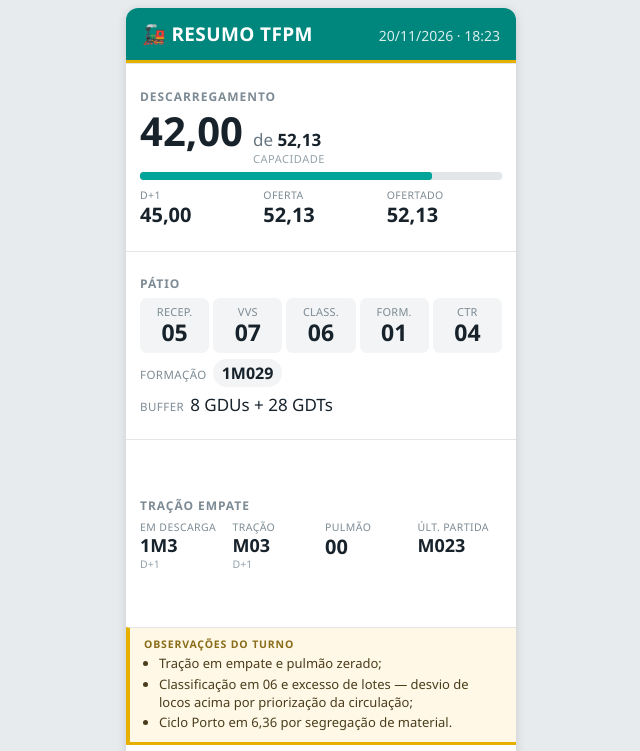
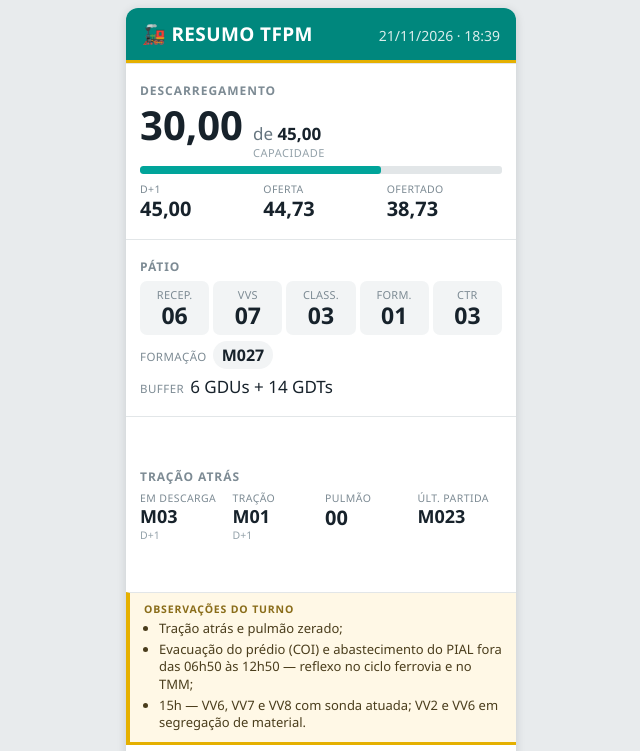
Before and after one commit to Petrus-GIF/Estudando, a plain HTML site: page cartao-turno.html in a window 1280 px wide. Shown: the top 751 px of the page, without its empty margins (319-959 px from the left). Drawn offline with Linux system fonts and the light colour scheme.

Commit message:
Lança o turno de 21/11
Turno de 21/11 18:39: realizado 30,00 de 45,00, depois dos 42,00 de
ontem. Dois eventos fora da operação normal pesaram: a evacuação do
prédio (COI) e o sistema de abastecimento do PIAL fora das 06h50 às
12h50 — seis horas sem abastecer loco.

Ainda assim o ciclo fechou em 9,75, abaixo do programa, segurado pelo
porto em 3,42. Tração atrás e pulmão zerado pelo segundo turno seguido.

Co-Authored-By: Claude Opus 5 <noreply@anthropic.com>
Claude-Session: https://claude.ai/code/session_014H9EF52vD12RJgNsV2gREa

```diff
--- a/cartao-turno.html
+++ b/cartao-turno.html
@@ -423,41 +423,41 @@
          ======================================================= */
 
       var TURNO = {
-        data: "20/11/2026",
-        hora: "18:23",
+        data: "21/11/2026",
+        hora: "18:39",
 
         // descarregamento
         d1: 45.0,
-        oferta: 52.13,
-        ofertado: 52.13,
-        capacidade: 52.13,
-        realizado: 42.0,
+        oferta: 44.73,
+        ofertado: 38.73,
+        capacidade: 45.0,
+        realizado: 30.0,
 
         // pátio
-        recepcao: 5,
+        recepcao: 6,
         vvs: 7,
-        classificacao: 6,
-        ctr: 4,
+        classificacao: 3,
+        ctr: 3,
         // lotes em formação e o(s) trem(ns) para onde vão
         formacaoLotes: 1,
-        formacao: ["1M029"],
-        gdu: 8,
-        gdt: 28,
+        formacao: ["M027"],
+        gdu: 6,
+        gdt: 14,
 
         // tração
-        sentido: "Empate",
-        emDescarga: "1M3",
+        sentido: "Atrás",
+        emDescarga: "M03",
         emDescargaObs: "D+1",
-        liberado: "M03",
+        liberado: "M01",
         liberadoObs: "D+1",
         pulmao: 0,
         ultimaPartida: "M023",
 
         // complicações do turno; deixe [] quando não houver nada a registrar
         observacoes: [
-          "Tração em empate e pulmão zerado;",
-          "Classificação em 06 e excesso de lotes — desvio de locos acima por priorização da circulação;",
-          "Ciclo Porto em 6,36 por segregação de material.",
+          "Tração atrás e pulmão zerado;",
+          "Evacuação do prédio (COI) e abastecimento do PIAL fora das 06h50 às 12h50 — reflexo no ciclo ferrovia e no TMM;",
+          "15h — VV6, VV7 e VV8 com sonda atuada; VV2 e VV6 em segregação de material.",
         ],
 
         // rodapé: trocar as turmas a cada passagem
```
Also changed, not shown: resumo-tfpm.txt.
